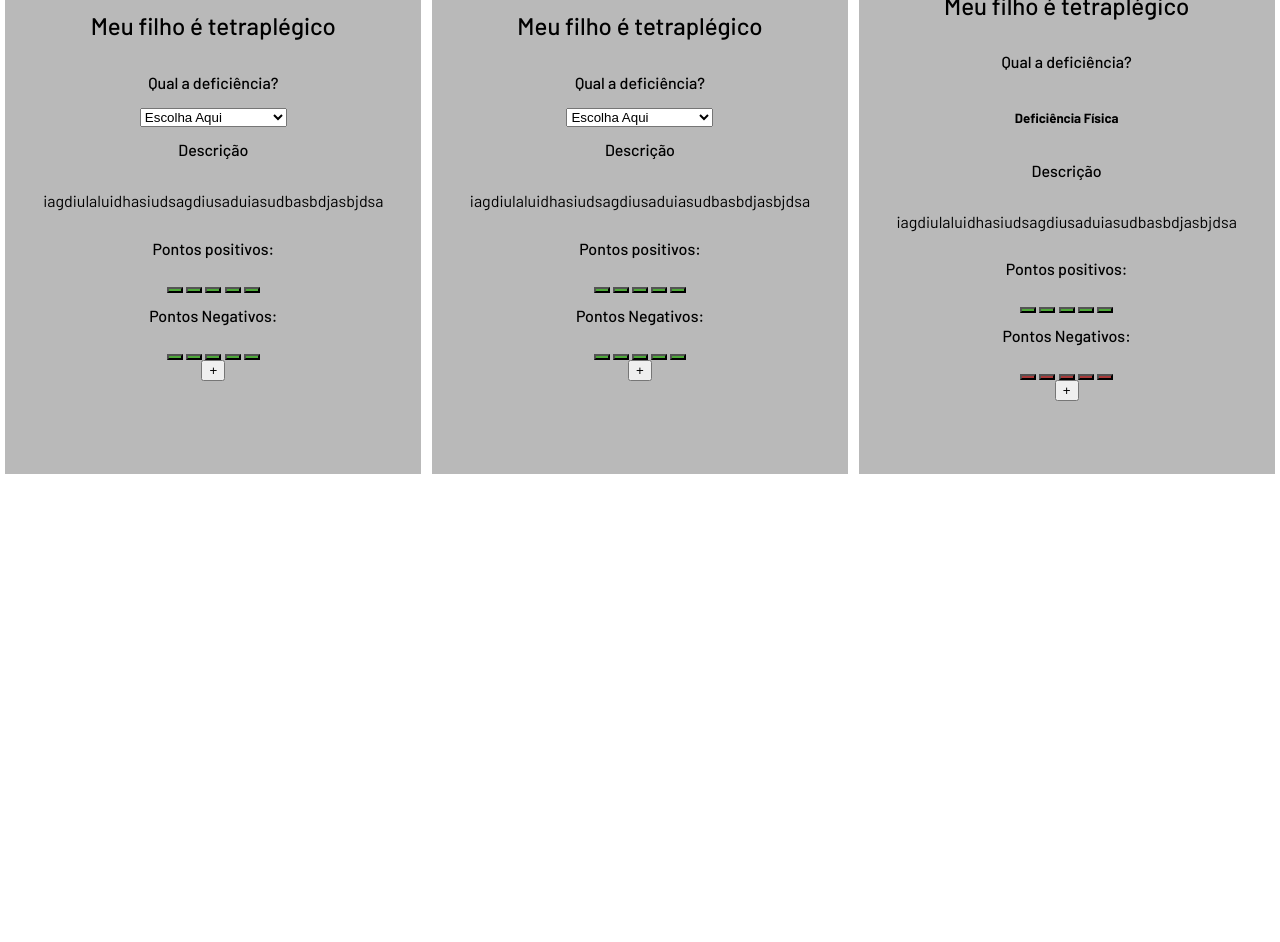
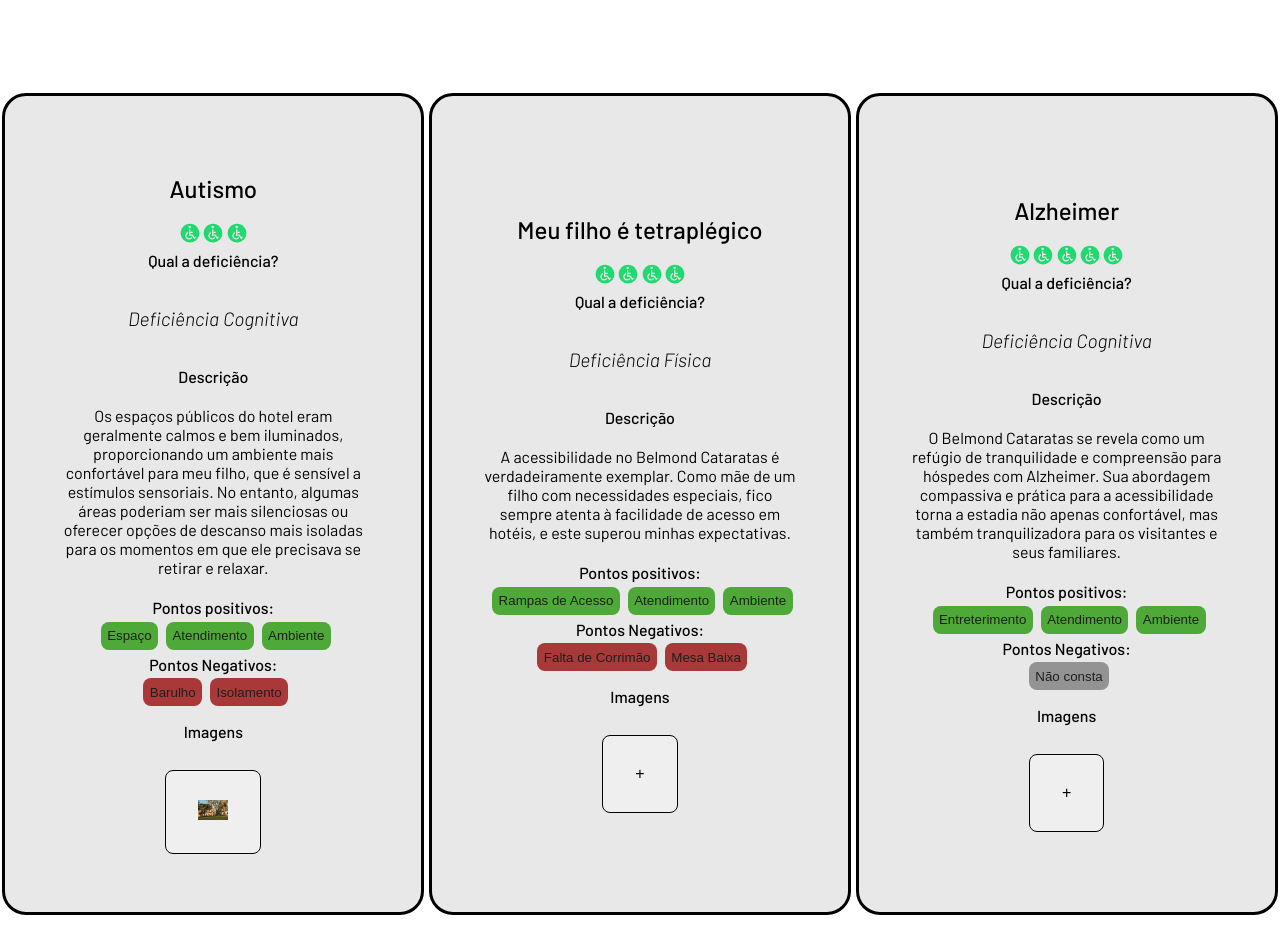
Before and after one commit to PedroMajewski/Hackatour-2024, a plain HTML site: page Empresas/Empresa_1/index.html in a window 1280 px wide. Shown: the part 502-1444 px from the top of the page. Before the commit the page ends 976 px from the top, so only its background shows below. Drawn offline with Linux system fonts and the light colour scheme; files whose address does not match are found by name.

Commit message:
commit-empresa

```diff
--- a/Empresas/Empresa_1/CSS/cards.css
+++ b/Empresas/Empresa_1/CSS/cards.css
@@ -1,16 +1,16 @@
-.dropdown{
-    background-color: #d7d7d7;
-}
 
 .card_1{
     display: flex;
     align-items: center;
     justify-content: center;
     flex-direction: column;
-    background-color: #b9b9b9;
+    background-color: #e8e8e8;
+    border-style: solid;
     max-width: 20rem;
-    height: 30rem;
+    height: 45rem;
     padding: 3rem;
+    border-radius: 1.5rem;
+
 }
 
 .card_1 h2{
@@ -20,8 +20,8 @@
 
 .card_1 label{
     font-weight: 500;
-    margin-top: 0.8rem;
-    margin-bottom: 1rem;
+    margin-top: 0.3rem;
+    margin-bottom: 0.3rem;
 }
 
 .card_1 p{
@@ -29,12 +29,61 @@
 
 }
 
+.card_1 h5{
+    font-style: italic;
+    font-weight: 300;
+    font-size: 1.2rem;
+}
+
+.card_1 p{
+    display: flex;
+    align-items: center;
+    justify-content: center;
+}
+
 .btn-positivo button{
     background-color: rgb(78, 169, 57);
+    border: none;
+    padding: 0.4rem;
+    border-radius: 0.5rem;
+    margin-left: 0.3rem;
+    color: #1f1f1f;
+    cursor: pointer;
 }
+
+.btn-positivo button:hover{
+    background-color: rgb(108, 203, 87);
+}
+
 
 .btn-negativo button{
     background-color: rgb(169, 57, 57);
+    border: none;
+    padding: 0.4rem;
+    border-radius: 0.5rem;
+    margin-left: 0.3rem;
+    color: #1f1f1f;
+    cursor: pointer;
+}
+
+.btn-negativo button:hover{
+    background-color: rgb(193, 71, 71);
+}
+
+.card_1 .imagens{
+    padding: 1.8rem 2rem;
+    font-size: 1rem;
+    margin-top: 1.5rem;
+    cursor: pointer;
+    border-radius: 0.5rem;
+    border-style: solid;
+    border-width: 0.1rem;
+    transition: .2s;
+}
+
+.card_1 .imagens:hover{
+    transition: .2s;
+    transform: scale(1.1);
 }
 
 .div-cards{
@@ -42,4 +91,32 @@
     align-items: center;
     justify-content: space-around;
     flex-direction: row;
+    margin-top: 2.5rem;
+    height: 60rem;
 }
+
+.cards h1{
+    display: flex;
+    justify-content: center;
+    align-items: center;
+    color: #1f1f1f;
+    margin-top: 3rem;
+    font-size: 2rem;
+    font-weight: 300;
+    letter-spacing: 0.5rem;
+}
+
+.empresa-imagens{
+    display: flex;
+    flex-direction: row;
+    align-items: center;
+    justify-content: center;
+    background-color: #dcdcdc;
+    margin-top: 1rem;
+}
+
+.empresa-imagens h2{
+    font-size: 2rem;
+    font-weight: 300;
+    letter-spacing: 0.5rem;
+}
--- a/Empresas/Empresa_1/index.html
+++ b/Empresas/Empresa_1/index.html
@@ -52,7 +52,7 @@
                 <img src="/Assets/Logo-previa.png" alt="" height="200">
                 <div class="descricao-empresa">
                     <div class="titulo">
-                        <h2>Hotel das Cataratas</h2>
+                        <h2>Hotel Belmond</h2>
                         <nav>
                             <img src="/Assets/cadeira-icone.svg" alt="" height="20">
                             <img src="/Assets/cadeira-icone.svg" alt="" height="20">
@@ -62,73 +62,60 @@
                         </nav>
                     </div>
                     <h5><strong>Número de avaliações:</strong> 25</h5>
-                    <p><strong>Descrição da Empresa:</strong>Lorem ipsum dolor sit amet, consectetur adipiscing elit</p>
-                    <h5><strong>Localização:</strong> Pindamonhangaba</h5>
+                    <p><strong>Descrição da Empresa:</strong>Na vida, o Belmond Cataratas se destaca como um oásis de hospitalidade e beleza natural. Aninhado nas proximidades das majestosas Cataratas do Iguaçu, este hotel é mais do que um simples lugar para ficar; é uma experiência transformadora. À medida que você atravessa os jardins bem cuidados e adentra o saguão imponente, é envolvido por uma atmosfera de elegância discreta e tranquilidade serena.
+
+                    </p>
+                    <h5><strong>Localização:</strong>Foz do Iguaçu</h5>
                 </div>
             </div>
         </section>
         <section class="cards">
+            <h1>Avaliações de Usuários</h1>
             <div class="div-cards">
                 <form class="card_1">
-                    <h2>Meu filho é tetraplégico</h2>
+                    <h2>Autismo</h2>
+                    <nav>
+                        <img src="/Assets/cadeira-icone.svg" alt="" height="20">
+                        <img src="/Assets/cadeira-icone.svg" alt="" height="20">
+                        <img src="/Assets/cadeira-icone.svg" alt="" height="20">
+                    </nav>
+
                     <label for="">Qual a deficiência?</label>
+                    <h5>Deficiência Cognitiva</h5>
+                    <!--
                     <select name="dropdown" id="dropdown">
                         <option value="Escolha">Escolha Aqui</option>
                         <option value="motora">Deficiência Motora</option>
                         <option value="cognitiva">Deficiência Cognitiva</option>
                         <option value="fisica">Deficiência Física</option>
                       </select>
+                    -->
                     <label for="">Descrição</label>
-                    <p>iagdiulaluidhasiudsagdiusaduiasudbasbdjasbjdsa</p>
+                    <p>Os espaços públicos do hotel eram geralmente calmos e bem iluminados, proporcionando um ambiente mais confortável para meu filho, que é sensível a estímulos sensoriais. No entanto, algumas áreas poderiam ser mais silenciosas ou oferecer opções de descanso mais isoladas para os momentos em que ele precisava se retirar e relaxar.</p>
                     <label for="">Pontos positivos:</label>
                     <div class="btn-positivo">
-                        <button></button>
-                        <button></button>
-                        <button></button>
-                        <button></button>
-                        <button></button>
+                        <button>Espaço</button>
+                        <button>Atendimento</button>
+                        <button>Ambiente</button>
+
                     </div>
                     <label for="">Pontos Negativos:</label>
-                    <div class="btn-positivo">
-                        <button></button>
-                        <button></button>
-                        <button></button>
-                        <button></button>
-                        <button></button>
+                    <div class="btn-negativo">
+                        <button>Barulho</button>
+                        <button>Isolamento</button>
                     </div>
-                    <button class="imagens">+</button>
+                    <label for="" style="margin-top: 1rem;">Imagens</label>
+                    <button class="imagens"><img src="/Assets/imagem-empresa1.jpeg" alt="" height="20"></button>
                 </form>
                 <form class="card_1">
                     <h2>Meu filho é tetraplégico</h2>
-                    <label for="">Qual a deficiência?</label>
-                    <select name="dropdown" id="dropdown">
-                        <option value="Escolha">Escolha Aqui</option>
-                        <option value="motora">Deficiência Motora</option>
-                        <option value="cognitiva">Deficiência Cognitiva</option>
-                        <option value="fisica">Deficiência Física</option>
-                      </select>
-                    <label for="">Descrição</label>
-                    <p>iagdiulaluidhasiudsagdiusaduiasudbasbdjasbjdsa</p>
-                    <label for="">Pontos positivos:</label>
-                    <div class="btn-positivo">
-                        <button></button>
-                        <button></button>
-                        <button></button>
-                        <button></button>
-                        <button></button>
-                    </div>
-                    <label for="">Pontos Negativos:</label>
-                    <div class="btn-positivo">
-                        <button></button>
-                        <button></button>
-                        <button></button>
-                        <button></button>
-                        <button></button>
-                    </div>
-                    <button class="imagens">+</button>
-                </form>
-                <form class="card_1">
-                    <h2>Meu filho é tetraplégico</h2>
+                    <nav>
+                        <img src="/Assets/cadeira-icone.svg" alt="" height="20">
+                        <img src="/Assets/cadeira-icone.svg" alt="" height="20">
+                        <img src="/Assets/cadeira-icone.svg" alt="" height="20">
+                        <img src="/Assets/cadeira-icone.svg" alt="" height="20">
+                    </nav>
+
                     <label for="">Qual a deficiência?</label>
                     <h5>Deficiência Física</h5>
                     <!--
@@ -140,27 +127,71 @@
                       </select>
                     -->
                     <label for="">Descrição</label>
-                    <p>iagdiulaluidhasiudsagdiusaduiasudbasbdjasbjdsa</p>
+                    <p>A acessibilidade no Belmond Cataratas é verdadeiramente exemplar. Como mãe de um filho com necessidades especiais, fico sempre atenta à facilidade de acesso em hotéis, e este superou minhas expectativas.</p>
                     <label for="">Pontos positivos:</label>
                     <div class="btn-positivo">
-                        <button></button>
-                        <button></button>
-                        <button></button>
-                        <button></button>
-                        <button></button>
+                        <button>Rampas de Acesso</button>
+                        <button>Atendimento</button>
+                        <button>Ambiente</button>
+
                     </div>
                     <label for="">Pontos Negativos:</label>
                     <div class="btn-negativo">
-                        <button></button>
-                        <button></button>
-                        <button></button>
-                        <button></button>
-                        <button></button>
+                        <button>Falta de Corrimão</button>
+                        <button>Mesa Baixa</button>
                     </div>
+                    <label for="" style="margin-top: 1rem;">Imagens</label>
+                    <button class="imagens">+</button>
+                </form>
+                <form class="card_1">
+                    <h2>Alzheimer</h2>
+                    <nav>
+                        <img src="/Assets/cadeira-icone.svg" alt="" height="20">
+                        <img src="/Assets/cadeira-icone.svg" alt="" height="20">
+                        <img src="/Assets/cadeira-icone.svg" alt="" height="20">
+                        <img src="/Assets/cadeira-icone.svg" alt="" height="20">
+                        <img src="/Assets/cadeira-icone.svg" alt="" height="20">
+                    </nav>
+
+                    <label for="">Qual a deficiência?</label>
+                    <h5>Deficiência Cognitiva</h5>
+                    <!--
+                    <select name="dropdown" id="dropdown">
+                        <option value="Escolha">Escolha Aqui</option>
+                        <option value="motora">Deficiência Motora</option>
+                        <option value="cognitiva">Deficiência Cognitiva</option>
+                        <option value="fisica">Deficiência Física</option>
+                      </select>
+                    -->
+                    <label for="">Descrição</label>
+                    <p>O Belmond Cataratas se revela como um refúgio de tranquilidade e compreensão para hóspedes com Alzheimer. Sua abordagem compassiva e prática para a acessibilidade torna a estadia não apenas confortável, mas também tranquilizadora para os visitantes e seus familiares.</p>
+                    <label for="">Pontos positivos:</label>
+                    <div class="btn-positivo">
+                        <button>Entreterimento</button>
+                        <button>Atendimento</button>
+                        <button>Ambiente</button>
+
+                    </div>
+                    <label for="">Pontos Negativos:</label>
+                    <div class="btn-negativo">
+                        <button style="background-color: #939393;">Não consta</button>
+                    </div>
+                    <label for="" style="margin-top: 1rem;">Imagens</label>
                     <button class="imagens">+</button>
                 </form>
             </div>
         </section>
+
+        <!--<section class="empresa-imagens">
+            <h2>Imagens do Estabelecimento</h2>
+            <div class="imagens-div">
+                <img src="" alt="">
+                <img src="" alt="">
+                <img src="" alt="">
+                <img src="" alt="">
+            </div>
+        </section>
+    -->
     </main>
     <footer>
 
```
Also changed, not shown: Empresas/Empresa_1/CSS/imagens.css (added).
